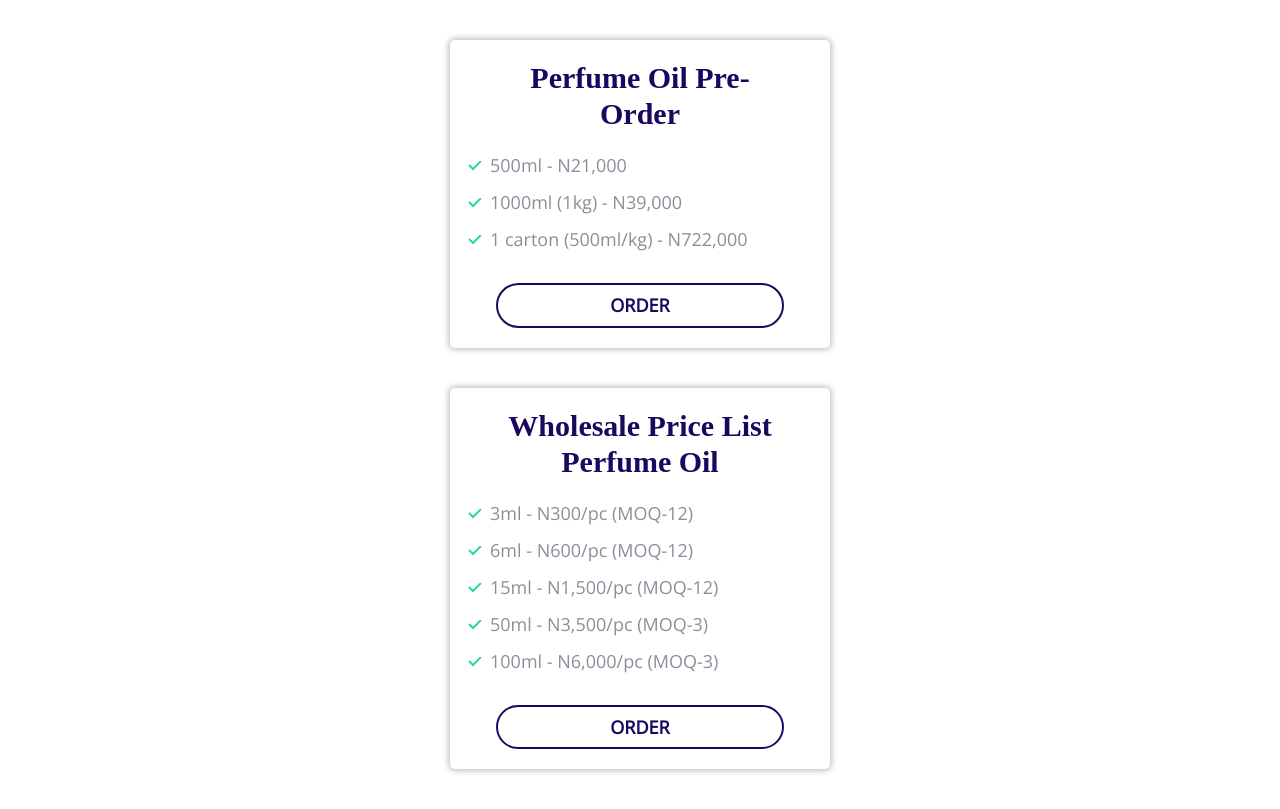
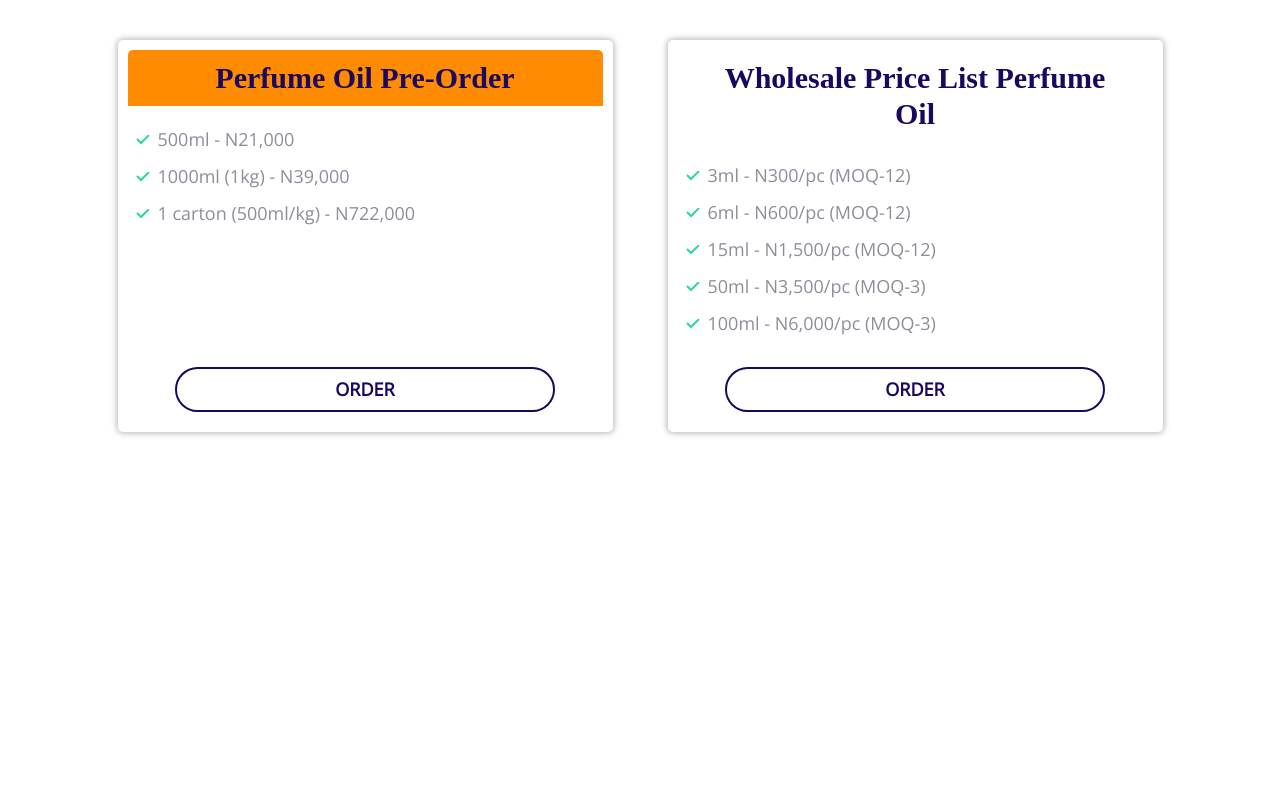
Before and after one commit to CDiala/kluez-perfumery, a plain HTML site: page index.html in a window 1280 px wide. Drawn offline with nearby package versions, Linux system fonts and the light colour scheme; a web font is replaced by a local one.

Commit message:
Created the price block section.

```diff
--- a/CSS/styles.css
+++ b/CSS/styles.css
@@ -1,15 +1,15 @@
 /* Color Palette */
 :root {
   --color-accent: #ff3400;
+  --color-badge-primary: #126de4;
+  --color-badge-secondary: #02cdf1;
+  --color-body-dark: #5c5577;
   --color-body: #8f8c9a;
-  --color-body-dark: #5c5577;
   --color-heading: #1b0760;
+  --color-nav-content: #d0cdda;
   --color-plain: #fff;
   --color-primary: #2584ff;
   --color-secondary: #00d9ff;
-  --color-nav-content: #d0cdda;
-  --color-badge-primary: #126de4;
-  --color-badge-secondary: #02cdf1;
 }
 
 *,
@@ -29,8 +29,8 @@ html {
 }
 
 body {
+  /* font-family: Inter, Arial, Helvetica, sans-serif; */
   color: var(--color-body);
-  /* font-family: Inter, Arial, Helvetica, sans-serif; */
   font-family: "Open Sans", sans-serif;
   font-size: 2.4rem;
   line-height: 1.5;
@@ -87,9 +87,9 @@ p {
 /* nav-bar */
 .nav-bar {
   /* background: #304353; */
+  /* box-shadow: 0 0 18px 1px grey; */
   /* width: 100%; */
   align-items: center;
-  /* box-shadow: 0 0 18px 1px grey; */
   display: flex;
   flex-wrap: wrap;
   justify-content: space-between;
@@ -172,11 +172,11 @@ p {
 
 /* insert hamburger */
 .nav__menu {
+  /* width: 30px; */
   cursor: pointer;
   fill: #aec3c7;
   height: inherit;
   vertical-align: text-top;
-  /* width: 30px; */
 }
 
 .menu-icon:hover .nav__menu {
@@ -193,8 +193,8 @@ p {
 }
 
 .block {
+  /* padding: 0 3rem; */
   background-color: black;
-  /* padding: 0 3rem; */
 }
 
 .block--arrow-down {
@@ -267,7 +267,7 @@ p {
   when putting the cards in a grid, in
   case it affects the presentation.*/
   margin: 4rem auto;
-  max-width: 380px;
+  max-width: 500px;
   transition: all 0.3s ease-out;
   width: 90%;
 }
@@ -285,14 +285,14 @@ p {
 }
 
 .price__list {
+  /* padding-right: 0; */
   margin: 0;
   padding: 0 0 1rem 3rem;
-  /* padding-right: 0; */
 }
 
 .price__list li {
+  font-size: 1.8rem;
   list-style-image: url(../images/tick.svg);
-  font-size: 1.8rem;
 }
 
 .price__card {
@@ -333,3 +333,45 @@ p {
   color: var(--color-plain);
   cursor: pointer;
 }
+
+/* price block */
+@media screen and (max-width: 767px) {
+  .block-price .grid--cols-2 {
+    grid-template-columns: 1fr;
+  }
+
+  .container.block-price {
+    padding: 0 2rem;
+  }
+}
+
+@media screen and (min-width: 768px) {
+  .block-price .grid--cols-2 {
+    grid-template-columns: repeat(auto-fit, minmax(200px, 1fr));
+  }
+
+  .container.block-price {
+    padding: 0 2rem;
+  }
+
+  .block-price .pricing {
+    max-width: 100%;
+  }
+
+  .block-price .price__card {
+    display: flex;
+    flex-direction: column;
+    height: 100%;
+  }
+
+  .price__list {
+    flex-grow: 1;
+  }
+}
+
+.pricing:first-child .pricing__header {
+  /* for testing purpose. restyle both price headers before build */
+  background-color: darkorange;
+  border-top-left-radius: 5px;
+  border-top-right-radius: 5px;
+}
--- a/index.html
+++ b/index.html
@@ -16,6 +16,8 @@
 </head>
 
 <body>
+    <section class="container block-price">
+        <div class="grid grid--cols-2">
             <article class="pricing">
                 <div class="price__card">
                     <h2 class="pricing__header">
@@ -44,6 +46,8 @@
                     <button class="btn btn-primary">Order</button>
                 </div>
             </article>
+        </div>
+    </section>
 
     <script src="./navbar.js"></script>
 </body>
```
Also changed, not shown: components/price block.html (added, +32 -0 lines). Lines whose indentation alone changed are shown as unchanged.
